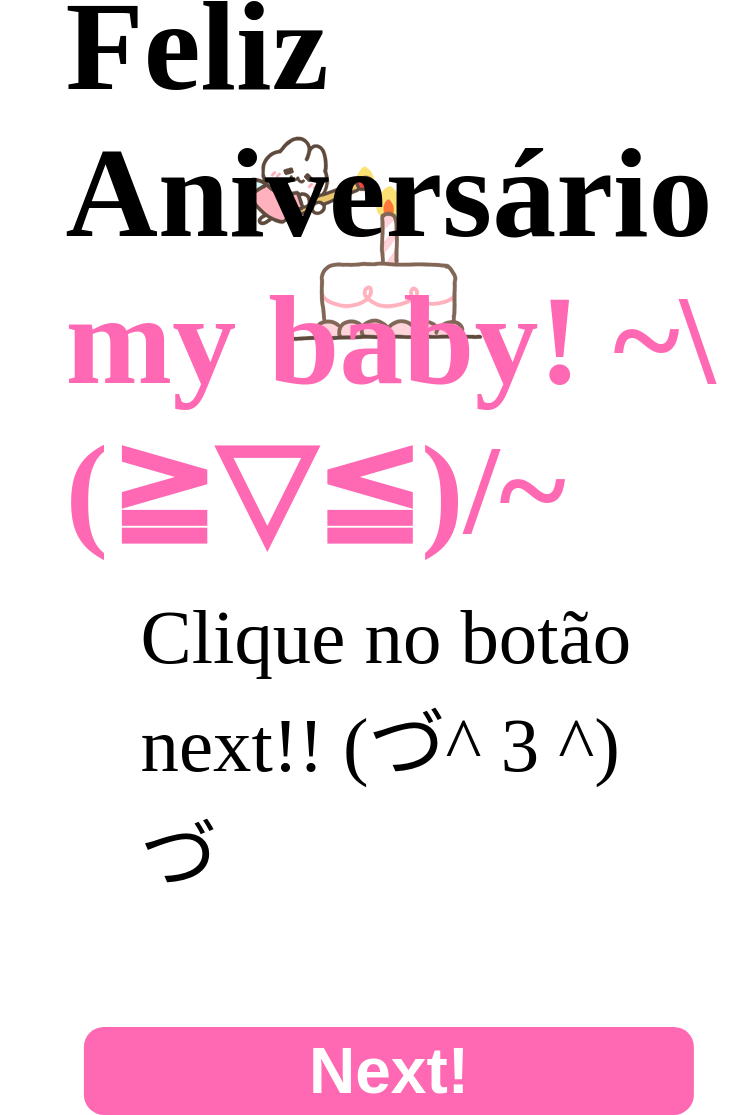
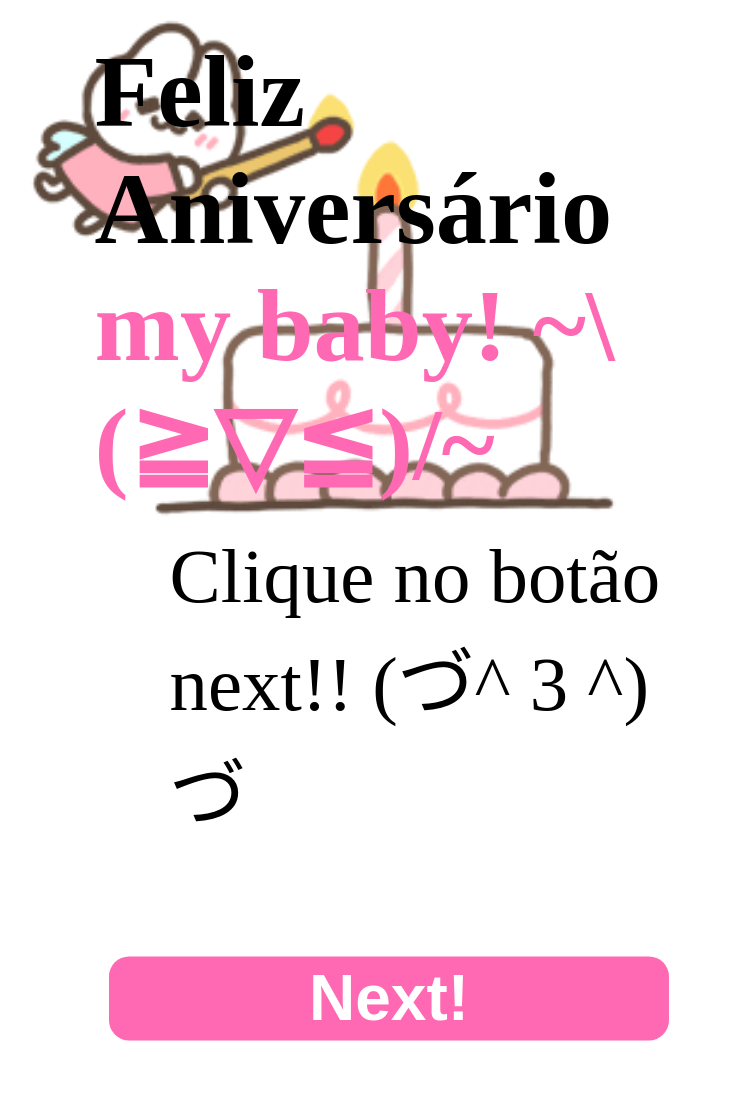
Before and after one commit to eduardotenente/projeto-birthday, a plain HTML site: page index.html in a window 1280 px wide. Shown: the part 22-1137 px from the top of the page, without its empty margins (251-998 px from the left). After the commit the page ends 1063 px from the top, so only its background shows below. Drawn offline with Linux system fonts and the light colour scheme.

Commit message:
update gift.css

```diff
--- a/estilo/gift.css
+++ b/estilo/gift.css
@@ -10,6 +10,7 @@ header > img {
     top: 30%;
     left: 50%;
     transform: translate(-50%, -50%);
+    width: 60%;
 }
 
 main {
@@ -21,7 +22,7 @@ main {
 }
 
 main h1 {
-    font-size: 10vw;
+    font-size: 8vw;
 }
 
 main h1#rosa {
@@ -46,13 +47,13 @@ main button {
     top: 110%;
     left: 50%;
     transform: translate(-50%, -50%);
-    padding: 7px 225px 7px 225px;
+    padding: 5px 200px 5px 200px;
 }
 
 main button:hover {
-    padding: 9px 230px 9px 230px;
+    padding: 8px 215px 8px 215px;
     box-shadow: 3px 3px 10px rgba(0, 0, 0, 0.493);
-    transition: 0.4s;
+    transition: 0.5s;
 }
 
 main button > a {
```
